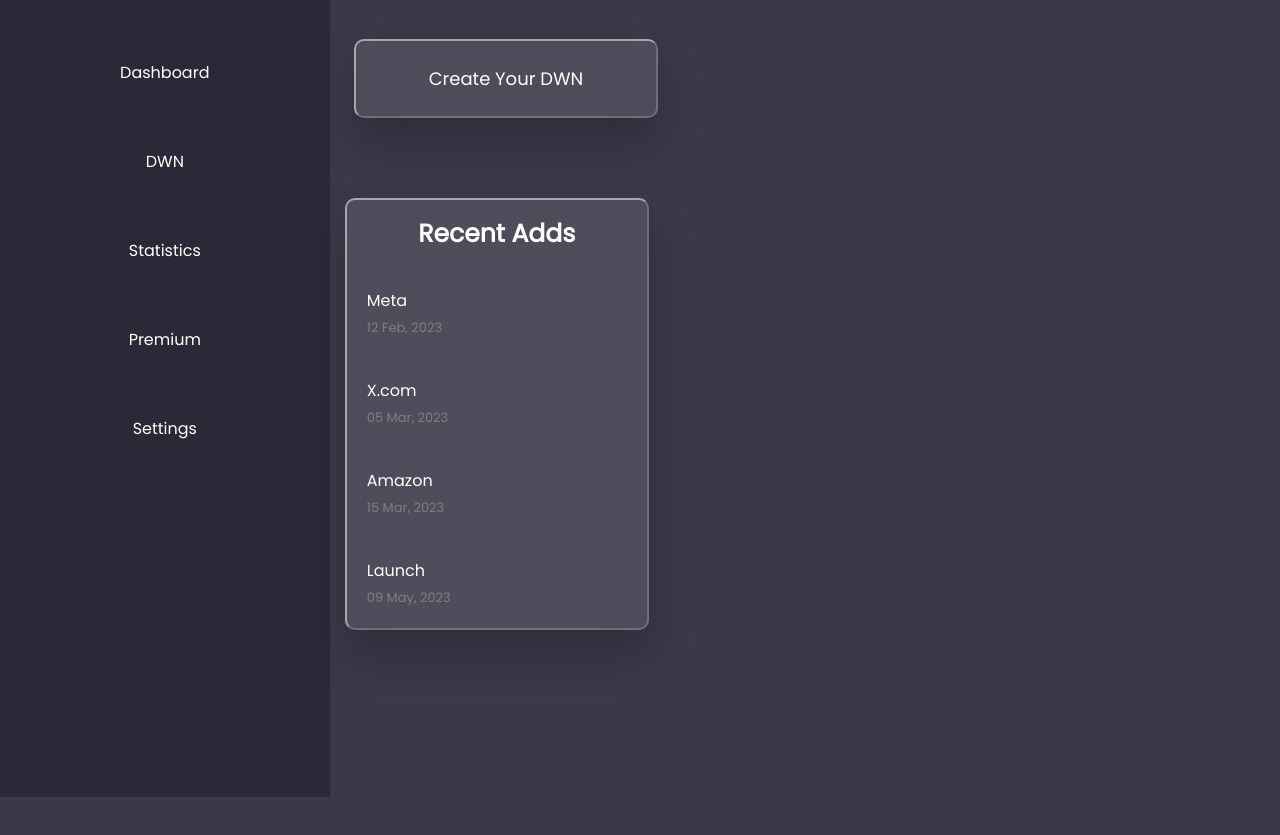
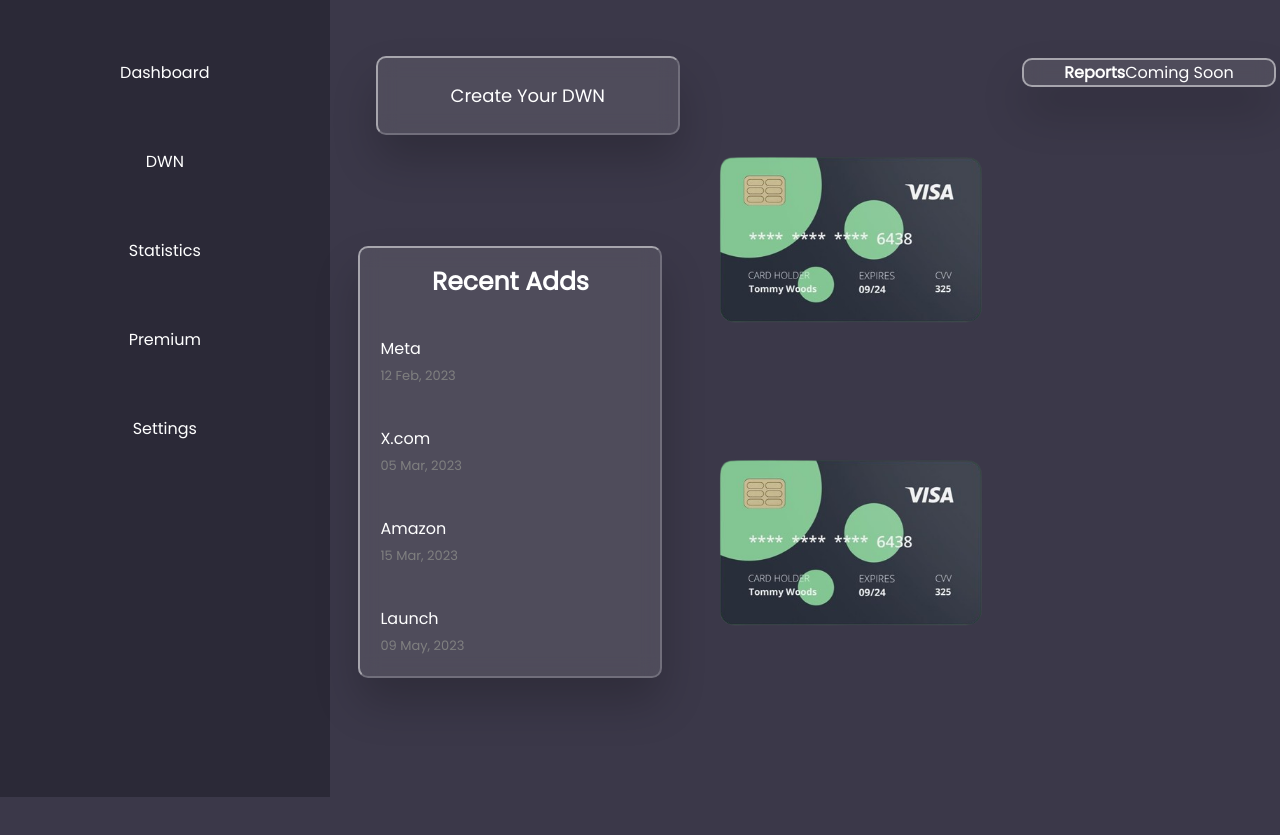
Before and after one commit to theonevo/IdioDynami, a plain HTML site: page web-frontend/signupandlogin-page/index.html in a window 1280 px wide. Shown: the part 99-934 px from the top of the page. Before the commit the page ends 896 px from the top, so only its background shows below. Drawn offline with Linux system fonts and the light colour scheme.

Commit message:
to be continued

```diff
--- a/web-frontend/signupandlogin-page/index.html
+++ b/web-frontend/signupandlogin-page/index.html
@@ -63,6 +63,19 @@
                 </div>
             </section>
 
+            <section class="cards">
+                <div class="img">
+                    <img src="images/credit_card.png" alt="credit card ">
+                </div>
+                <div class="img">
+                    <img src="images/credit_card.png" alt="credit card ">
+                </div>
+            </section>
+
+            <section class="reports">
+                <h4>Reports</h4>
+                <p>Coming Soon</p>
+            </section>
 
         </section>
     </section>
--- a/web-frontend/signupandlogin-page/style.css
+++ b/web-frontend/signupandlogin-page/style.css
@@ -8,10 +8,12 @@
 
 body{
     background-color: #3b3849;
+    height: auto;
 }
 
 .container{
     display: flex;
+    height: auto;
 }
 
 /*.glass-container h2{
@@ -158,8 +160,6 @@
     position: relative;
     top: 14%;
     left: 5%;
-
-
   }
 
   .glass2{
@@ -209,3 +209,42 @@
     color: grey;
     font-size: 13px;
   }
+
+  .cards{
+    position: relative;
+    top: -34%;
+    left: 55%;
+    display: flex;
+    flex-direction: column;
+  }
+
+ .cards .img img{
+    width: 70%;
+    height: auto;
+    margin: 0;
+    display: block;
+ }
+
+ .reports{
+    position: relative;
+    top: -85%;
+    left: 120%;
+    border: 2px solid rgba(255, 255, 255, 0.5);
+    background: rgba(255, 255, 255, 0.1);
+    box-shadow: 0 25px 45px rgba(0, 0, 0, 0.2);
+    border-radius: 10px;
+    backdrop-filter: blur(10px);
+    width: 250px;
+    display: flex;
+    justify-content: center;
+    align-items: center;
+
+ }
+
+ .reports h4{
+    color: #fff;
+ }
+ .reports p{
+    color: #fff;
+
+ }
```
Also changed, not shown: web-frontend/signupandlogin-page/images/cardexpert_credit_card_concept-removebg-preview.png (added), web-frontend/signupandlogin-page/images/credit-card2.png (added), web-frontend/signupandlogin-page/images/credit_card.png (added). Lines whose indentation alone changed are shown as unchanged.
